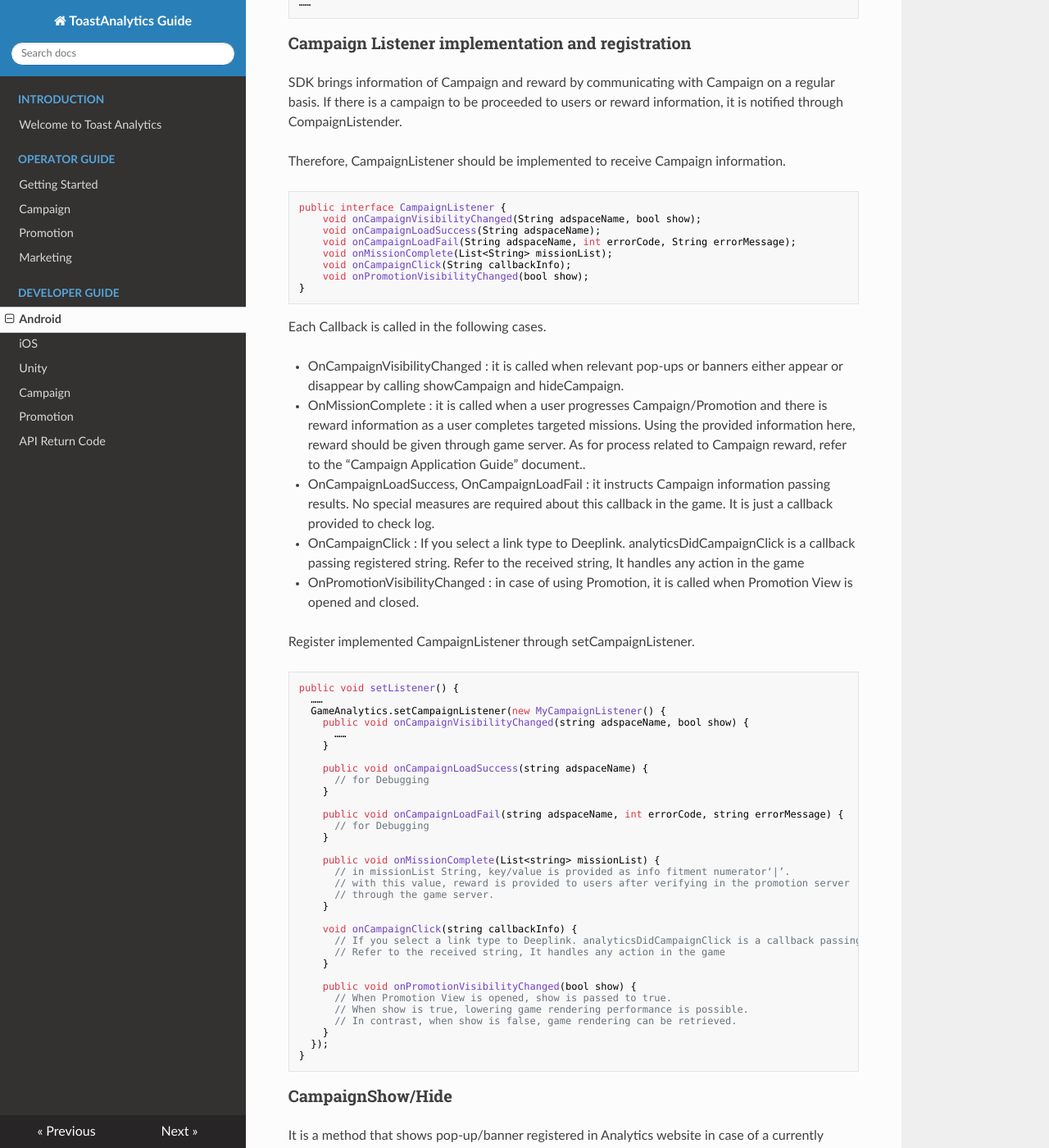
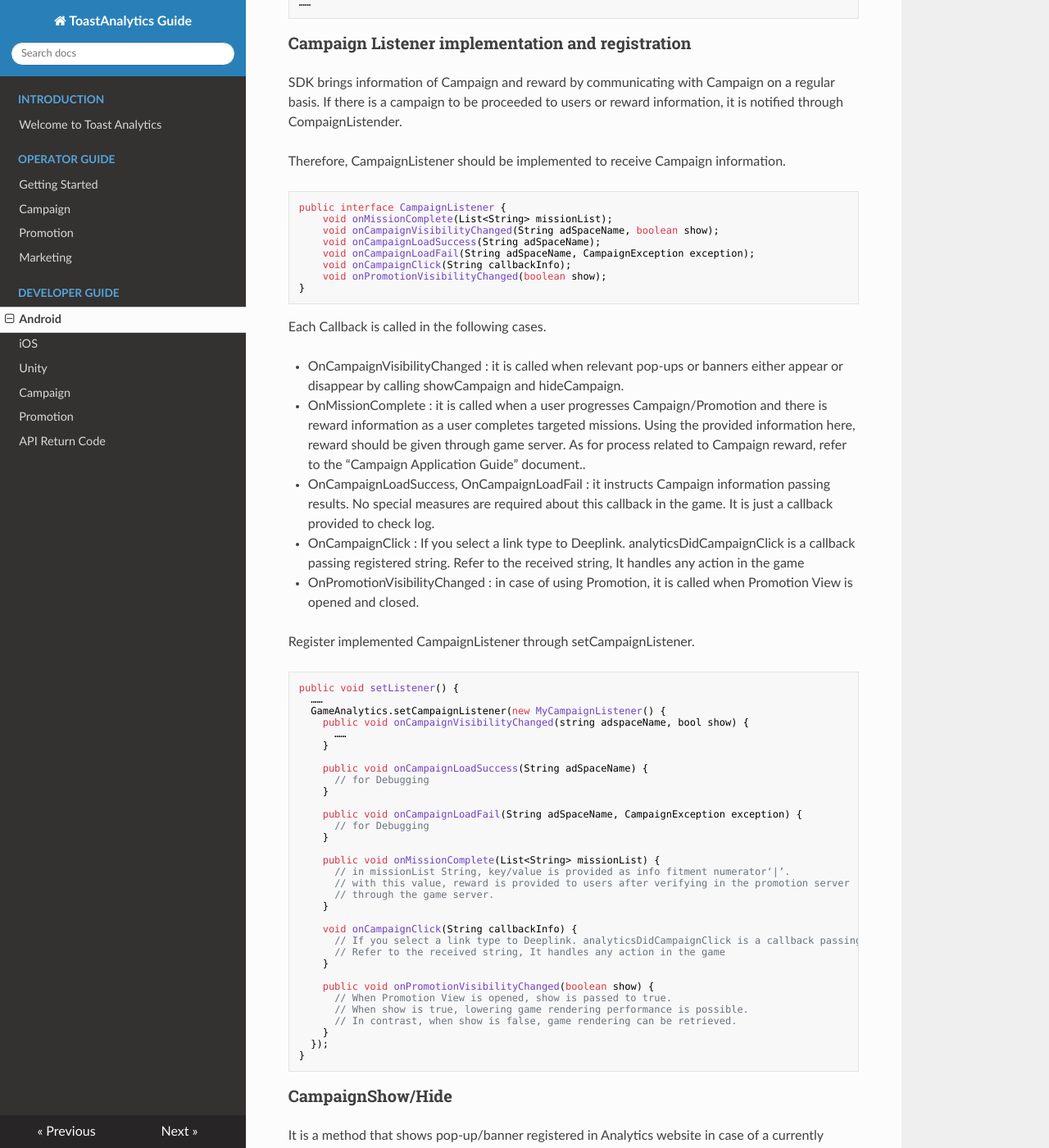
Before and after one commit to ToastAnalytics/ToastAnalytics_EN, an MkDocs documentation site: the page built from docs/Developer/4. Android Developer Guide.md, in a window 1280 px wide and 1400 px high, scrolled down 11353 px. Shown: the whole window at 82% size. Built offline with MkDocs 1.6.1, drawn with Linux system fonts in a browser that asks for light colours; nearby versions of some CDN libraries; old or Windows-style settings are respelled for this version of MkDocs; some of the changed text lies outside the part shown.

Commit message:
Update 4. Android Developer Guide.md

````diff
--- a/docs/Developer/4. Android Developer Guide.md
+++ b/docs/Developer/4. Android Developer Guide.md
@@ -236,7 +236,7 @@ public class TestActivty extends Activity {
     ……
     int result = GameAnalytics.initializeSdk(getApplicationContext(), “AppID”, “CompanyID”, “AppVersion”, true);
 
-    if(result != GameAnalytics.S_SUCCESS)
+    if(result != GameAnalytics.S_SUCCESS) {
         Log.d(TAG, "initialize error " + GameAnalytics.getResultMessage(result));
 
     }
@@ -492,12 +492,12 @@ Therefore, CampaignListener should be implemented to receive Campaign informatio
 
 ```java
 public interface CampaignListener {
-    void onCampaignVisibilityChanged(String adspaceName, bool show);
-    void onCampaignLoadSuccess(String adspaceName);
-    void onCampaignLoadFail(String adspaceName, int errorCode, String errorMessage);
     void onMissionComplete(List<String> missionList);
+    void onCampaignVisibilityChanged(String adSpaceName, boolean show);
+    void onCampaignLoadSuccess(String adSpaceName);
+    void onCampaignLoadFail(String adSpaceName, CampaignException exception);
     void onCampaignClick(String callbackInfo);
-    void onPromotionVisibilityChanged(bool show);
+    void onPromotionVisibilityChanged(boolean show);
 }
 ```
 
@@ -520,26 +520,26 @@ public void setListener() {
       ……
     }
 
-    public void onCampaignLoadSuccess(string adspaceName) {
+    public void onCampaignLoadSuccess(String adSpaceName) {
       // for Debugging
     }
 
-    public void onCampaignLoadFail(string adspaceName, int errorCode, string errorMessage) {
+    public void onCampaignLoadFail(String adSpaceName, CampaignException exception) {
       // for Debugging
     }
 
-    public void onMissionComplete(List<string> missionList) {
+    public void onMissionComplete(List<String> missionList) {
       // in missionList String, key/value is provided as info fitment numerator‘|’.
       // with this value, reward is provided to users after verifying in the promotion server
       // through the game server.
     }
 
-    void onCampaignClick(string callbackInfo) {
+    void onCampaignClick(String callbackInfo) {
       // If you select a link type to Deeplink. analyticsDidCampaignClick is a callback passing registered string.
       // Refer to the received string, It handles any action in the game
     }
 
-    public void onPromotionVisibilityChanged(bool show) {
+    public void onPromotionVisibilityChanged(boolean show) {
       // When Promotion View is opened, show is passed to true.
       // When show is true, lowering game rendering performance is possible.
       // In contrast, when show is false, game rendering can be retrieved.
````
